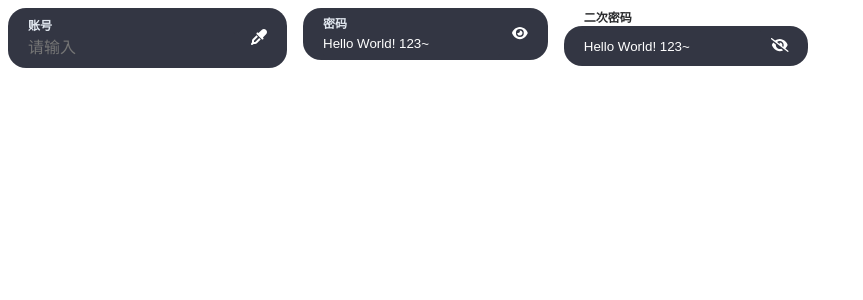
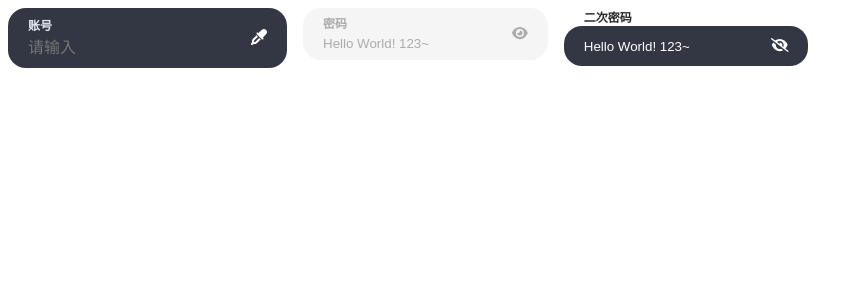
Before and after one commit to walkonairy/asow-ui, a React (Vite) app: page / in a window 1280 px wide. Shown: the top 300 px of the page, without its empty margins (0-863 px from the left). Built offline with nearby package versions, Linux system fonts and the light colour scheme.

Commit message:
解决了头疼的disabled

```diff
--- a/src/packages/input/Input.tsx
+++ b/src/packages/input/Input.tsx
@@ -1,10 +1,15 @@
-import React, { CSSProperties, forwardRef, InputHTMLAttributes } from "react";
+import React, {
+  useRef,
+  CSSProperties,
+  forwardRef,
+  InputHTMLAttributes,
+} from "react";
 import { getPrefixCls, Size, str2size } from "@/utils";
 import { Token, useSize } from "@/hooks/useSize";
 import { Icon, IconProps } from "@/index";
 import classNames from "classnames";
 
-// size：sm、md、lg
+// size：sm、md、lg 🌟
 // type：outline、unstyled
 // hover、focus 动画
 // disabled
@@ -77,6 +82,8 @@ const Input = forwardRef(
       }
       return (
         <label
+          // @ts-ignore
+          disabled={disabled}
           htmlFor={id || label || "input-label"}
           className={`${inputCls}-label ${inputCls}-label-${str2size(_size)}`}
         >
@@ -89,7 +96,12 @@ const Input = forwardRef(
       <>
         <div>
           {size === "small" && renderLabel()}
-          <div className={wrapperClassNames} style={wrapperStyle}>
+          <div
+            // @ts-ignore
+            disabled={disabled}
+            className={wrapperClassNames}
+            style={wrapperStyle}
+          >
             <div className={`${wrapperCls}-box`}>
               <div className={`${wrapperCls}-content`}>
                 {size !== "small" && renderLabel()}
@@ -104,11 +116,13 @@ const Input = forwardRef(
               </div>
               {suffixIcon && (
                 <span
+                  // @ts-ignore
+                  disabled={disabled}
                   className={`${inputCls}-suffix ${inputCls}-suffix-${str2size(
                     _size
                   )}`}
                 >
-                  <Icon icon={suffixIcon} color="#FFF" />
+                  <Icon icon={suffixIcon} />
                 </span>
               )}
             </div>
--- a/src/packages/input/__expample__/ExInput.tsx
+++ b/src/packages/input/__expample__/ExInput.tsx
@@ -19,6 +19,7 @@ const ExInput = () => {
       />
 
       <Input
+        disabled
         placeholder="请输入"
         label="密码"
         defaultValue={"Hello World! 123~"}
--- a/src/packages/input/styles/_mixins.scss
+++ b/src/packages/input/styles/_mixins.scss
@@ -9,6 +9,12 @@
   transition: all 0.3s ease-in-out;
   position: relative;
   height: 42px;
+
+  &[disabled] {
+    cursor: not-allowed;
+    background: $disabled-color-bg;
+    color: $disabled-color-text;
+  }
 
   &::before {
     content: '';
@@ -25,6 +31,10 @@
     }
   }
 
+  &[disabled]::before {
+    opacity: 0;
+  }
+
 
   &-box {
     display: flex;
@@ -37,11 +47,9 @@
     display: flex;
     flex-direction: column;
     height: 100%;
+    width: 100%;
   }
 
-  &-icon {
-
-  }
 }
 
 @mixin input() {
@@ -63,6 +71,7 @@
     cursor: text;
     color: $gray-200;
     margin-top: 8px;
+    z-index: 1;
 
     &-sm {
       color: $color-text;
@@ -72,17 +81,32 @@
     &-md {
       margin-top: 6px;
     }
+
+    &[disabled] {
+      cursor: not-allowed;
+      color: $disabled-color-text;
+    }
   }
 
   &-suffix {
+    color: #FFF;
+    z-index: 1;
+
     &-sm {
       padding-left: 10px;
     }
+
     &-md {
       padding-left: 12px;
     }
+
     &-lg {
       padding-left: 16px;
+    }
+
+    &[disabled] {
+      cursor: not-allowed;
+      color: $disabled-color-text;
     }
   }
 
@@ -134,4 +158,8 @@
       //border-color: $disabled-color-border;
     }
   }
+
+  &[disabled]::placeholder {
+    color: $disabled-color-text;
+  }
 }
```
